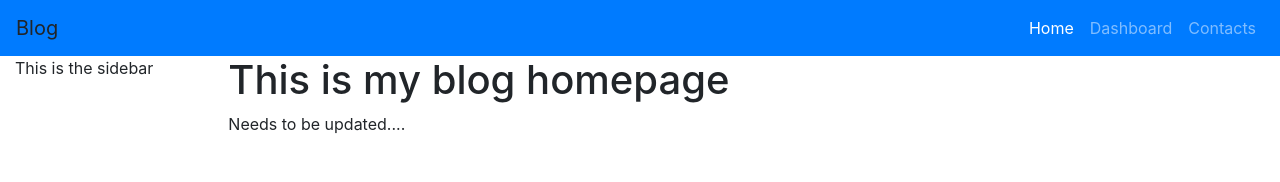
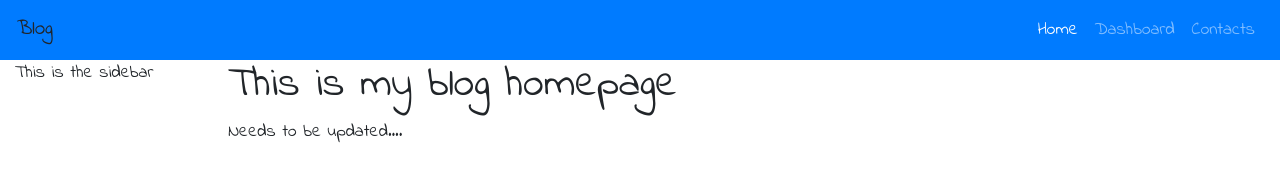
Before and after one commit to joaopedrodcf/blog, a React app: page / in a window 1280 px wide. Built offline with nearby package versions, Linux system fonts and the light colour scheme.

Commit message:
Testing new font styles

```diff
--- /dev/null
+++ b/public/custom.css
@@ -0,0 +1,4 @@
+* {
+  font-family: "Indie Flower", cursive;
+  font-size: 1.05rem;
+}
--- a/public/index.html
+++ b/public/index.html
@@ -11,6 +11,8 @@
     -->
   <link rel="manifest" href="%PUBLIC_URL%/manifest.json">
   <link rel="shortcut icon" href="%PUBLIC_URL%/favicon.ico">
+  <link rel="stylesheet" type="text/css" href="%PUBLIC_URL%/custom.css">
+  <link href="https://fonts.googleapis.com/css?family=Indie+Flower" rel="stylesheet">
   <!--
       Notice the use of %PUBLIC_URL% in the tags above.
       It will be replaced with the URL of the `public` folder during the build.
```
Also changed, not shown: README.md.
